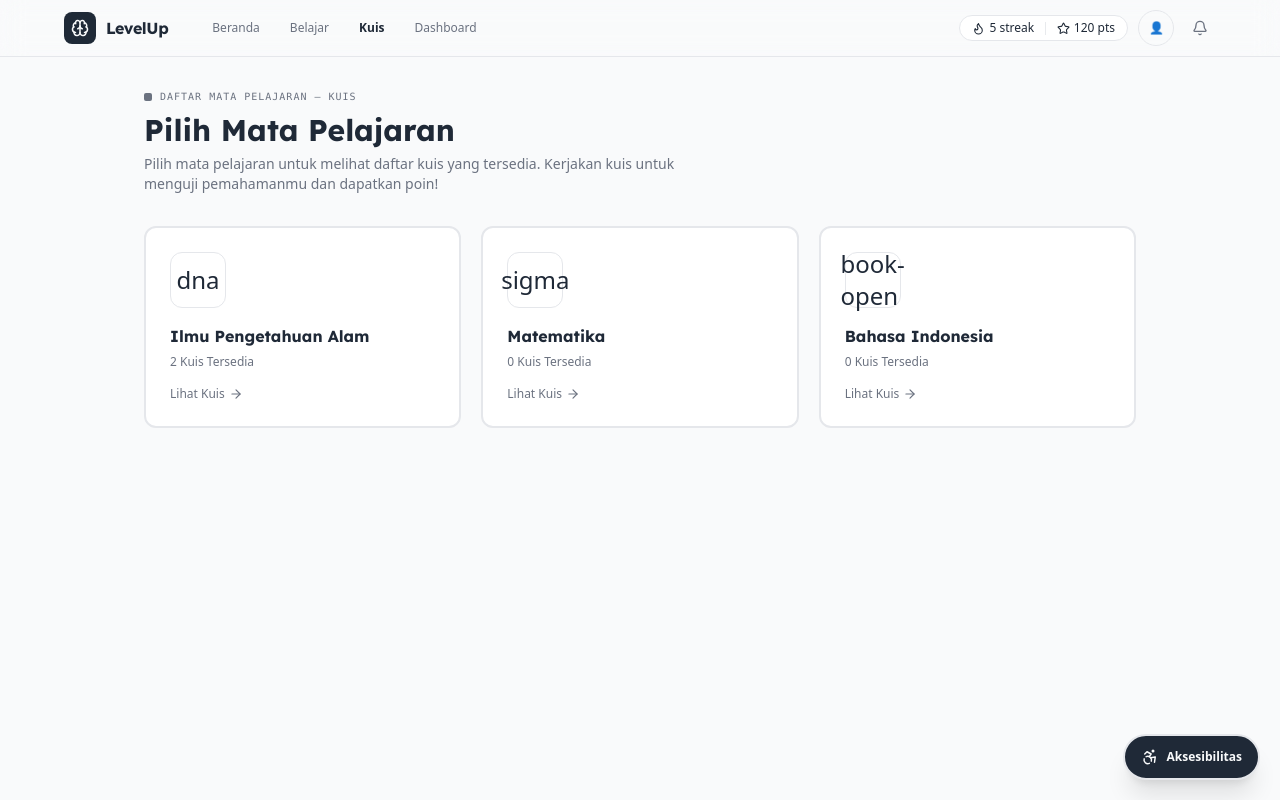
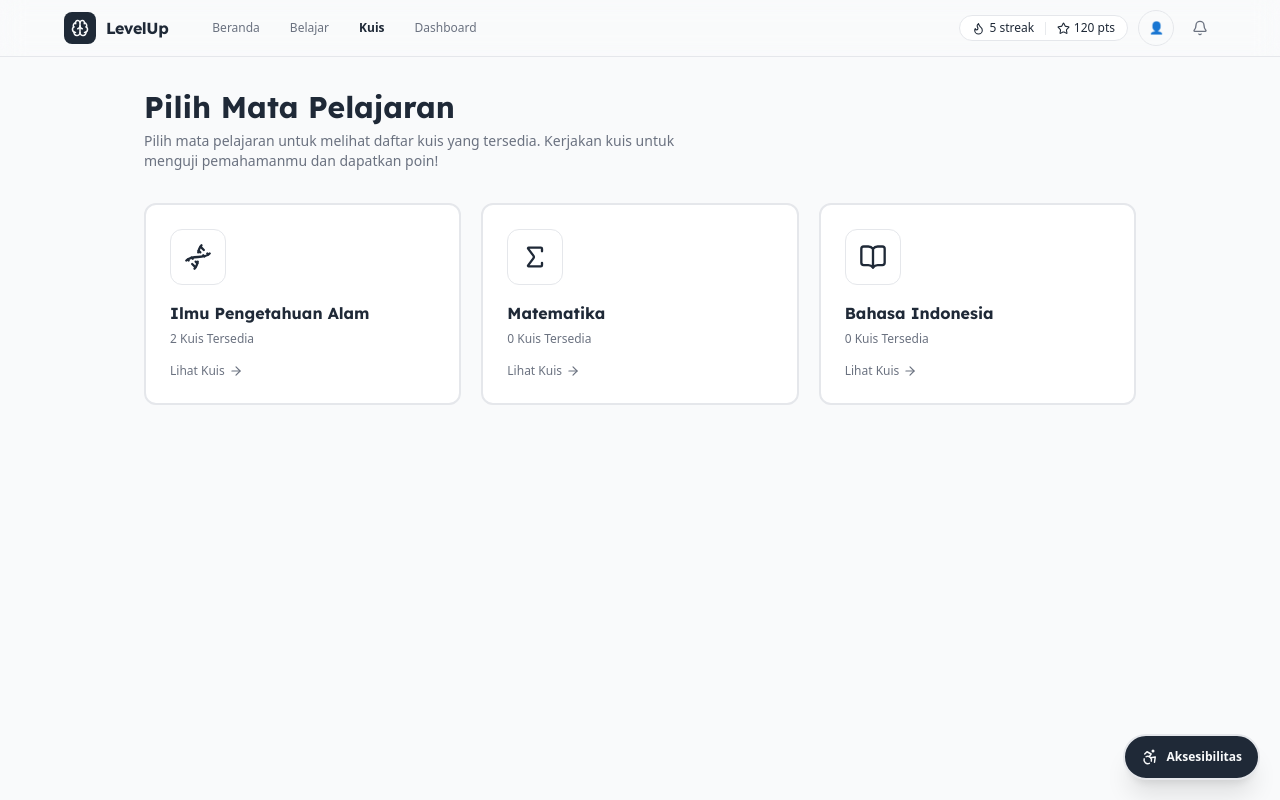
Before and after one commit to kemal-faza/neurodivergent-lms, a Next.js app: page /kuis in a window 1280 px wide. Built offline with nearby package versions, Linux system fonts and the light colour scheme.

Commit message:
fix: remove SectionLabel, replace emoji with Lucide icons in kuis listing pages

```diff
--- a/src/app/kuis/[subjek]/page.tsx
+++ b/src/app/kuis/[subjek]/page.tsx
@@ -3,8 +3,8 @@
 import { useParams, useRouter } from "next/navigation";
 import Link from "next/link";
 import { ArrowLeft, ChevronRight, CheckCircle, Circle } from "lucide-react";
-import { SectionLabel } from "@/components/ui/WireframePrimitives";
 import { getSubjekById, getMateriWithQuizBySubjek } from "@/lib/dummy-data";
+import { getSubjekIcon } from "@/lib/icon-map";
 import { useProgressStore } from "@/stores/progressStore";
 
 export default function KuisSubjekPage() {
@@ -39,10 +39,9 @@ export default function KuisSubjekPage() {
       </Link>
 
       <div className="mb-8">
-        <SectionLabel>daftar kuis</SectionLabel>
         <h1 className="text-2xl sm:text-3xl font-bold font-lexend text-fg flex items-center gap-3">
-          <span className="w-12 h-12 rounded-xl bg-muted/10 border border-border/60 flex items-center justify-center text-2xl">
-            {subjek.icon}
+          <span className="w-12 h-12 rounded-xl bg-muted/10 border border-border/60 flex items-center justify-center">
+            {getSubjekIcon(subjek.icon, 24)}
           </span>
           {subjek.nama}
         </h1>
--- a/src/app/kuis/page.tsx
+++ b/src/app/kuis/page.tsx
@@ -2,8 +2,8 @@
 
 import Link from "next/link";
 import { ArrowRight } from "lucide-react";
-import { SectionLabel } from "@/components/ui/WireframePrimitives";
 import { getAllSubjek, getMateriWithQuizBySubjek } from "@/lib/dummy-data";
+import { getSubjekIcon } from "@/lib/icon-map";
 
 export default function KuisPage() {
   const subjekList = getAllSubjek();
@@ -11,7 +11,6 @@ export default function KuisPage() {
   return (
     <div className="max-w-5xl mx-auto px-4 py-8 font-sans">
       <div className="mb-8">
-        <SectionLabel>daftar mata pelajaran — kuis</SectionLabel>
         <h1 className="text-2xl sm:text-3xl font-bold font-lexend text-fg">
           Pilih Mata Pelajaran
         </h1>
@@ -29,8 +28,8 @@ export default function KuisPage() {
               href={`/kuis/${subjek.id}`}
               className="group border-2 border-border bg-card rounded-xl p-6 hover:border-fg/30 transition-all hover:shadow-md flex flex-col gap-4 min-h-[44px]"
             >
-              <div className="w-14 h-14 rounded-xl bg-muted/10 border border-border/60 flex items-center justify-center text-2xl group-hover:scale-105 transition-transform">
-                {subjek.icon}
+              <div className="w-14 h-14 rounded-xl bg-muted/10 border border-border/60 flex items-center justify-center group-hover:scale-105 transition-transform">
+                {getSubjekIcon(subjek.icon, 28)}
               </div>
               <div className="space-y-1.5 flex-1">
                 <h3 className="text-base font-bold font-lexend text-fg group-hover:text-fg transition-colors">
```
